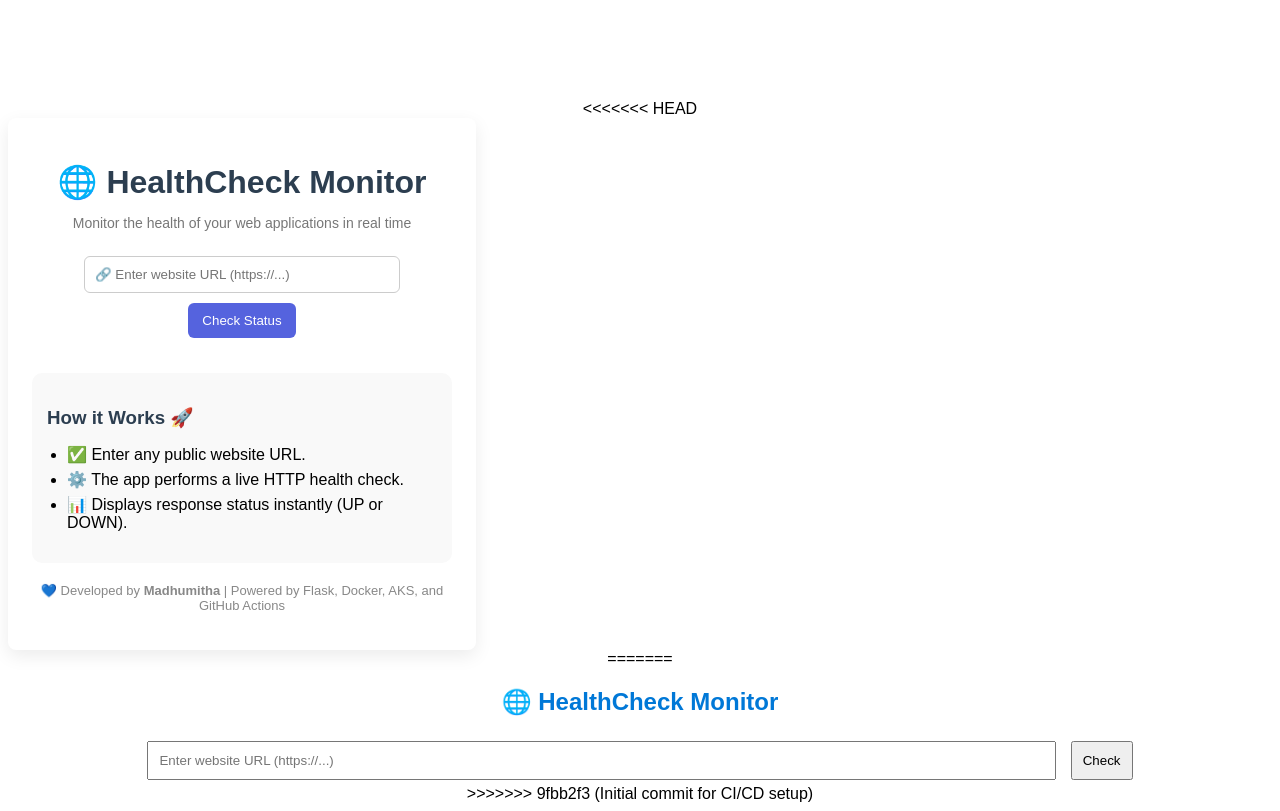
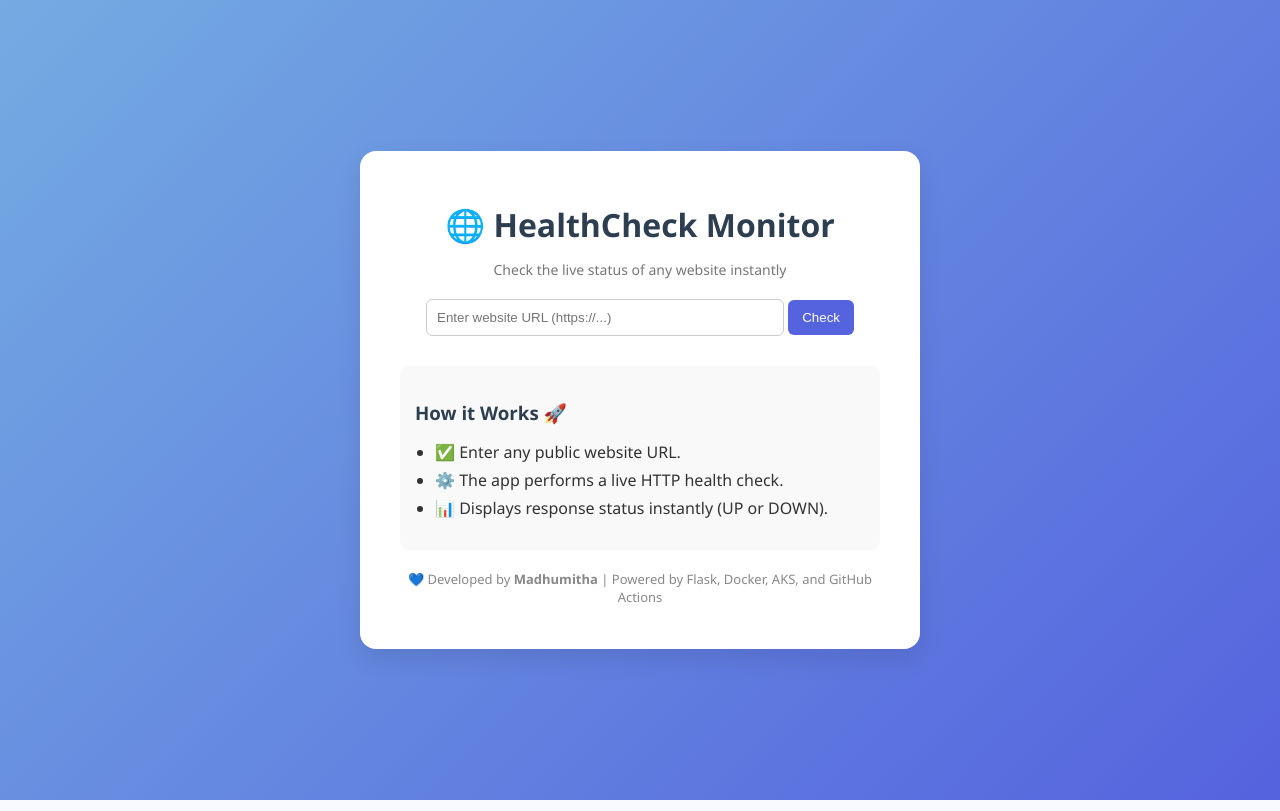
Before and after one commit to Madhumitha693/healthcheck-monitor, a Flask app: page / in a window 1280 px wide. Run offline with Flask 3, Linux system fonts and the light colour scheme.

Commit message:
A Enhanced UI for HealthCheck Monitor

```diff
--- a/app/static/style.css
+++ b/app/static/style.css
@@ -1,4 +1,3 @@
-<<<<<<< HEAD
 /* General Layout */
 body {
   font-family: 'Segoe UI', Tahoma, Geneva, Verdana, sans-serif;
@@ -119,11 +118,3 @@ footer {
   from { opacity: 0; transform: translateY(15px); }
   to { opacity: 1; transform: translateY(0); }
 }
-=======
-body { font-family: Arial, Helvetica, sans-serif; display:flex; align-items:center; justify-content:center; height:100vh; background:#f4f6f8; }
-.container { background:white; padding:24px; border-radius:8px; box-shadow:0 6px 18px rgba(0,0,0,0.08); width:420px; }
-input { width:70%; padding:8px; margin-right:8px; }
-button { padding:8px 12px; }
-.up { color: green; }
-.down { color: red; }
->>>>>>> 9fbb2f3 (Initial commit for CI/CD setup)
--- a/app/templates/index.html
+++ b/app/templates/index.html
@@ -1,5 +1,4 @@
 <!DOCTYPE html>
-<<<<<<< HEAD
 <html lang="en">
 <head>
   <meta charset="UTF-8">
@@ -11,27 +10,22 @@
   <div class="container">
     <header>
       <h1>🌐 HealthCheck Monitor</h1>
-      <p class="subtitle">Monitor the health of your web applications in real time</p>
+      <p class="subtitle">Check the live status of any website instantly</p>
     </header>
 
     <section class="form-section">
       <form action="/check" method="POST">
-        <input
-          type="text"
-          name="url"
-          placeholder="🔗 Enter website URL (https://...)"
-          required>
-        <button type="submit">Check Status</button>
+        <input type="text" name="url" placeholder="Enter website URL (https://...)" required>
+        <button type="submit">Check</button>
       </form>
     </section>
 
     {% if result %}
-    <section class="result">
-      <h2>Website Status</h2>
-      <div class="status-card {{ 'up' if 'UP' in result else 'down' }}">
-        <h3>{{ result }}</h3>
-      </div>
-    </section>
+      <section class="result">
+        <div class="status-card {% if 'UP' in result %}up{% else %}down{% endif %}">
+          {{ result }}
+        </div>
+      </section>
     {% endif %}
 
     <section class="info">
@@ -47,25 +41,5 @@
       <p>💙 Developed by <strong>Madhumitha</strong> | Powered by Flask, Docker, AKS, and GitHub Actions</p>
     </footer>
   </div>
-=======
-<html>
-<head>
-    <title>HealthCheck Monitor</title>
-    <style>
-        body { font-family: Arial; text-align: center; margin-top: 100px; }
-        input, button { padding: 10px; margin: 5px; }
-        h2 { color: #0078D7; }
-    </style>
-</head>
-<body>
-    <h2>🌐 HealthCheck Monitor</h2>
-    <form action="/check" method="POST">
-        <input type="text" name="url" placeholder="Enter website URL (https://...)" size="40" required>
-        <button type="submit">Check</button>
-    </form>
-    {% if result %}
-        <h3>{{ result }}</h3>
-    {% endif %}
->>>>>>> 9fbb2f3 (Initial commit for CI/CD setup)
 </body>
 </html>
```
Also changed, not shown: .github/workflows/ci-cd.yml.
